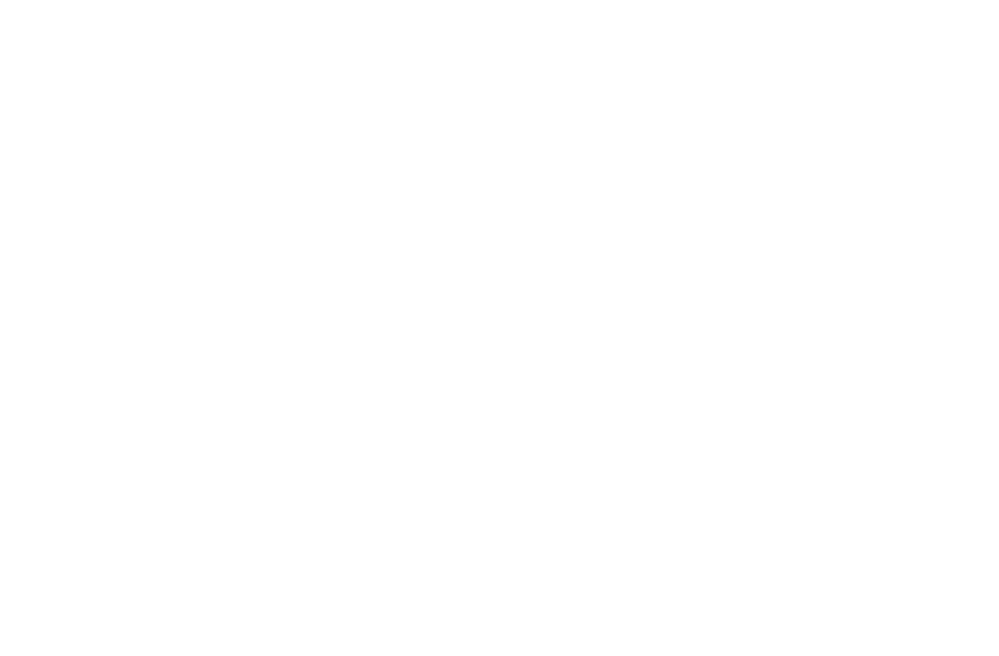
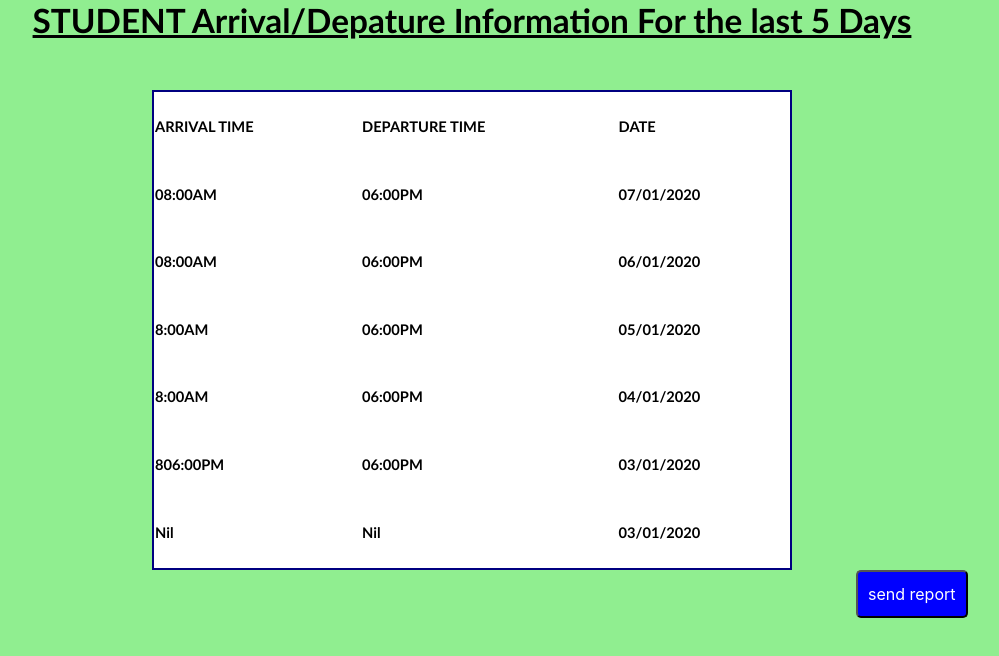
Before and after one commit to wathigo/student-management-system, a React (Create React App) app: page /adInfo in a window 1280 px wide. Shown: the top 656 px of the page, without its empty margins (168-1167 px from the left). Built offline with nearby package versions, Linux system fonts and the light colour scheme.

Commit message:
Added more functionalities

```diff
--- a/package.json
+++ b/package.json
@@ -8,6 +8,7 @@
     "@fortawesome/react-fontawesome": "^0.1.4",
     "bootstrap": "^4.3.1",
     "react": "^16.8.6",
+    "react-burger-menu": "^2.6.11",
     "react-dom": "^16.8.6",
     "react-router-dom": "^5.0.1",
     "react-scripts": "3.0.1",
--- a/src/App.css
+++ b/src/App.css
@@ -98,15 +98,6 @@
   border-bottom: 1px solid #fff;
   margin-bottom: 10px;
 }
-
-.nav input{
-  width: 20%;
-  height: 5vh;
-  margin-top: 2.5vh;
-  border-radius: 5px;
-  box-shadow: 1px 1px 8px 8px rgba(255, 255, 255, .2)
-}
-
 .nav figure{
   height: 8vh;
   width: 10%;
@@ -139,7 +130,8 @@
 }
 .power{
   text-align: right;
-  width: 20%;
+  position: absolute;
+  right: 0;
 }
 
 .power-btn{
@@ -165,7 +157,7 @@
   border-top-right-radius: 50px;
 }
 
-.menu-item{
+.menu-items{
   background:
     linear-gradient(
       rgba(0, 0, 0, 0.5),
@@ -186,16 +178,21 @@
   box-sizing: border-box;
 }
 
-.menu-item p{
+.menu-items p{
   height: 20%;
   margin-top: 30%;
 }
 
-.menu-item:first-of-type{
+.menu-items p a{
+  color: #fff;
+  cursor: pointer;
+}
+
+.menu-items:first-of-type{
   margin: 0 6% 0 6%;
 }
 
-.menu-item:last-of-type{
+.menu-items:last-of-type{
   margin-left: 29.5%;
 }
 
@@ -210,3 +207,109 @@
     url(images/mbg.jpg);
   background-size: cover;
 }
+
+.search-input{
+  width: 30%;
+  display: inline-block;
+}
+
+.lable{
+  width: 60%;
+  display: inline-block;
+}
+.toggle{
+  display: none;
+}
+.toggle:checked ~ .mobile-nav-2{
+  display: block;
+}
+.toggle:checked ~ header .mobile-nav-1 label{
+  transform: rotate(360deg);
+}
+.toggle-label, .bm-burger-button button{
+  text-align: right;
+  position: absolute;
+  left: 95vw !important;
+  height: 7vh !important;
+  width: 3vw !important;
+  line-height: 7vh;
+  font-size: 50px;
+  margin-right: 20px;
+  color: #fff;
+  cursor: pointer;
+  top: 0;
+}
+.mobile-nav-2{
+  visibility: hidden;
+  background: linear-gradient(to right bottom, rgb(204, 0, 153), rgb(255, 68, 34) 85%);
+  z-index: 2;
+  position: absolute;
+  top: 0;
+  right: 0;
+  width: 100%;
+}
+
+.bm-item-list{
+  position: absolute;
+  top: -100vh;
+  background-color: #90EE90;
+  padding-top: 50px;
+}
+
+.bm-item-list a{
+  text-decoration: none;
+  color: #000;
+  padding-right: 200px;
+  font-weight: bold;
+  padding-bottom: 10px;
+  padding-left: 20px;
+}
+
+/* Fees info styles */
+
+h3{
+  font-family: Calibri;
+  font-size: 25pt;
+  font-style: normal;
+  font-weight: bold;
+  color: #000;
+  margin-bottom: 50px;
+  text-align: center;
+  text-decoration: underline
+}
+
+table{
+  font-family: Calibri;
+  color: #000;
+  font-size: 11pt;
+  font-style: normal;
+  font-weight: bold;
+  text-align:;
+  background-color: #fff;
+  border-collapse: collapse;
+  border: 2px solid navy;
+  height: 40vh;
+}
+table.inner{
+  border: 0px
+}
+
+.ad-container table{
+  margin: 0 auto;
+  width: 50vw;
+  height: 60vh;
+}
+
+.fee-container, .perfomance-container, .ad-container{
+  background-color: #90EE90;
+  height: 100vh;
+}
+
+.rpt-btn{
+  color: #fff;
+  border-radius: 5px;
+  padding: 10px;
+  background-color: blue;
+  position: absolute;
+  left: 80vw;
+}
--- /dev/null
+++ b/src/components/AD.js
@@ -0,0 +1,57 @@
+import React from 'react'
+import ReactDOM from 'react-dom'
+import Nav from './Nav'
+
+
+const Ad = () => {
+  return (
+<div className="ad-container">
+    <h3>STUDENT Arrival/Depature Information For the last 5 Days</h3>
+
+<form>
+
+<table>
+  <tr>
+    <th>ARRIVAL TIME</th>
+    <th>DEPARTURE TIME</th>
+    <th>DATE</th>
+  </tr>
+  <tr>
+    <td>08:00AM</td>
+    <td>06:00PM</td>
+    <td>07/01/2020</td>
+  </tr>
+  <tr>
+    <td>08:00AM</td>
+    <td>06:00PM</td>
+    <td>06/01/2020</td>
+  </tr>
+  <tr>
+    <td>8:00AM</td>
+    <td>06:00PM</td>
+    <td>05/01/2020</td>
+  </tr>
+  <tr>
+    <td>8:00AM</td>
+    <td>06:00PM</td>
+    <td>04/01/2020</td>
+  </tr>
+  <tr>
+    <td>806:00PM</td>
+    <td>06:00PM</td>
+    <td>03/01/2020</td>
+  </tr>
+  <tr>
+    <td>Nil</td>
+    <td>Nil</td>
+    <td>03/01/2020</td>
+  </tr>
+</table>
+
+</form>
+<input type="button" value="send report" className="rpt-btn"/>
+</div>
+  );
+}
+
+export default Ad;
--- /dev/null
+++ b/src/components/FeesInfo.js
@@ -0,0 +1,92 @@
+import React from 'react'
+import ReactDOM from 'react-dom'
+import { useSpring, animated } from 'react-spring'
+import Nav from './Nav'
+
+
+const Fees = () => {
+  return (
+<div className="fee-container">
+    <h3>STUDENT Fees Information</h3>
+
+<form>
+
+<table align="center" cellpadding = "10">
+
+<tr>
+<td>FIRST NAME</td>
+<td><input type="text" name="First_Name" maxlength="30" value="Simon"/>
+</td>
+</tr>
+
+<tr>
+<td>LAST NAME</td>
+<td><input type="text" name="Last_Name" maxlength="30" value="Kemboi" />
+</td>
+</tr>
+
+<tr>
+<td>EMAIL ID</td>
+<td><input type="text" name="Email_Id" maxlength="100" value="kemboi@example.org"/></td>
+</tr>
+
+<tr>
+<td>GENDER</td>
+<td>
+Male <input type="radio" name="Gender" value="Male" checked="checked" />
+Female <input type="radio" name="Gender" value="Female" />
+</td>
+</tr>
+
+
+<tr>
+<td>FEES INFORMATION <br /><br /><br /><br /><br /><br /><br /></td>
+
+<td>
+<table>
+
+<tr>
+<td align="center"><b>Term</b></td>
+<td align="center"><b></b></td>
+<td align="center"><b>Total Fees</b></td>
+<td align="center"><b>Fees paid</b></td>
+<td align="center"><b>Fees balance</b></td>
+</tr>
+
+<tr>
+<td>1</td>
+<td>Term 1</td>
+<td><input type="text" name="ClassX_Board" maxlength="30" value="30,000" /></td>
+<td><input type="text" name="ClassX_Percentage" maxlength="30" value="25,000" /></td>
+<td><input type="text" name="ClassX_YrOfPassing" maxlength="30" value="5,000" /></td>
+</tr>
+
+<tr>
+<td>2</td>
+<td>Term 2</td>
+<td><input type="text" name="ClassXII_Board" maxlength="30" value="18,000" /></td>
+<td><input type="text" name="ClassXII_Percentage" maxlength="30" value="10,000" /></td>
+<td><input type="text" name="ClassXII_YrOfPassing" maxlength="30" value="8,000" /></td>
+</tr>
+
+<tr>
+<td>3</td>
+<td>Term 3</td>
+<td><input type="text" name="Graduation_Board" maxlength="30" value="10,000" /></td>
+<td><input type="text" name="Graduation_Percentage" maxlength="30" value="5,000" /></td>
+<td><input type="text" name="Graduation_YrOfPassing" maxlength="30" value="5,000" /></td>
+</tr>
+
+</table>
+
+</td>
+</tr>
+</table>
+
+</form>
+<input type="button" value="send report" className="rpt-btn"/>
+</div>
+  );
+}
+
+export default Fees;
--- a/src/components/Home.js
+++ b/src/components/Home.js
@@ -1,14 +1,18 @@
 import React from 'react';
 import Students from './Students'
 import Nav from './Nav'
+import SideNav from './SideNav'
 
-const App = () => {
+const Home = () => {
   return (
-    <div className="home">
+    <div id="page-wrap">
+    <main id="home" className="home">
       <Nav/>
       <Students/>
+    </main>
+      <SideNav pageWrapId={"page-wrap"} outerContainerId={"home"}/>
     </div>
   );
 }
 
-export default App;
+export default Home;
--- a/src/components/Menu.js
+++ b/src/components/Menu.js
@@ -1,23 +1,26 @@
-import React from 'react';
+import React from 'react'
+import ReactDOM from 'react-dom'
+import { useSpring, animated } from 'react-spring'
 import Nav from './Nav'
 
-const App = () => {
+
+const Menu = () => {
   return (
     <div className="menu-container">
     <Nav/>
     <div className="menu">
-      <div className="menu-item">
-        <p>Fees Info</p>
+      <div className="menu-items">
+        <p><a href="/feesInfo">Fees Info</a></p>
       </div>
-      <div className="menu-item">
-        <p>Student Perfomance</p>
+      <div className="menu-items">
+        <p><a href="./perfomanceInfo">Student Perfomance</a></p>
       </div>
-      <div className="menu-item">
-        <p>Units Taken</p>
+      <div className="menu-items">
+        <p><a href='adInfo'>Arrival/Departure Info</a></p>
       </div>
     </div>
     </div>
   );
 }
 
-export default App;
+export default Menu;
--- a/src/components/Nav.js
+++ b/src/components/Nav.js
@@ -1,17 +1,14 @@
 import React from 'react';
 import logo from '../images/students.png'
-import { FontAwesomeIcon } from '@fortawesome/react-fontawesome';
-import { faPowerOff } from '@fortawesome/free-solid-svg-icons'
 
-const Nav = () => {
+
+const Nav = (props) => {
   return (
     <div className="nav">
       <figure className="fl-left logo">
         <img src={logo} alt="log0"/>
       </figure>
       <span className="cl-white nav-header"> Logged in as Admin: k09-5039-2783 </span>
-      <input type="text" placeholder="search" className="fl-right"/>
-      <span className='power'> <FontAwesomeIcon className="power-btn" icon={faPowerOff}/></span>
     </div>
   );
 }
--- /dev/null
+++ b/src/components/Perfomance.js
@@ -0,0 +1,82 @@
+import React from 'react'
+import ReactDOM from 'react-dom'
+import Nav from './Nav'
+
+
+const Perfomance = () => {
+  return (
+<div className="perfomance-container">
+    <h3>STUDENT Perfomance Information</h3>
+
+<form>
+
+<table align="center" cellpadding = "10">
+
+<tr>
+<td>FIRST NAME</td>
+<td><input type="text" name="First_Name" value="Simon"/>
+</td>
+</tr>
+
+<tr>
+<td>LAST NAME</td>
+<td><input type="text" name="Last_Name" value="Kemboi" />
+</td>
+</tr>
+
+<tr>
+<td>EMAIL ID</td>
+<td><input type="text" name="Email_Id" value="kemboi@example.org"/></td>
+</tr>
+
+<tr>
+<td>GENDER</td>
+<td>
+Male <input type="radio" name="Gender" value="Male" checked="checked" />
+Female <input type="radio" name="Gender" value="Female" />
+</td>
+</tr>
+
+
+<tr>
+<td>FEES INFORMATION <br /><br /><br /><br /><br /><br /><br /></td>
+
+<td>
+<table>
+
+<tr>
+<td align="center"><b>Term</b></td>
+<td align="center"><b></b></td>
+<td align="center"><b>Grade</b></td>
+</tr>
+
+<tr>
+<td>1</td>
+<td>Term 1</td>
+<td><input type="text" name="ClassX_Board" value="B+" /></td>
+</tr>
+
+<tr>
+<td>2</td>
+<td>Term 2</td>
+<td><input type="text" name="ClassXII_Board" value="A" /></td>
+</tr>
+
+<tr>
+<td>3</td>
+<td>Term 3</td>
+<td><input type="text" name="Graduation_Board" value="A" /></td>
+</tr>
+</table>
+
+</td>
+</tr>
+</table>
+
+</form>
+<input type="button" value="send report" className="rpt-btn"/>
+</div>
+  );
+}
+
+export default Perfomance;
--- /dev/null
+++ b/src/components/SideNav.js
@@ -0,0 +1,66 @@
+import React from "react";
+import { slide as Menu } from "react-burger-menu";
+import { FontAwesomeIcon } from '@fortawesome/react-fontawesome';
+import { faPowerOff } from '@fortawesome/free-solid-svg-icons'
+
+class SideNav extends React.Component {
+  constructor (props) {
+    super(props)
+    this.state = {
+      menuOpen: false
+    }
+  }
+
+  // This keeps your state in sync with the opening/closing of the menu
+  // via the default means, e.g. clicking the X, pressing the ESC key etc.
+  handleStateChange (state) {
+    this.setState({menuOpen: state.isOpen})
+  }
+
+  // This can be used to close the menu, e.g. when a user clicks a menu item
+  closeMenu () {
+    this.setState({menuOpen: false})
+  }
+  handleClick = () =>{
+    this.toggleMenu();
+    this.props.handleClick();
+  }
+  // This can be used to toggle the menu, e.g. when using a custom icon
+  // Tip: You probably want to hide either/both default icons if using a custom icon
+  // See https://github.com/negomi/react-burger-menu#custom-icons
+  toggleMenu = () => {
+    console.log('state toggled')
+    this.setState({menuOpen: !this.state.menuOpen})
+  }
+
+  render () {
+    return (
+      <div>
+        <Menu
+          pageWrapId={this.props.pageWrapId}
+          outerContainerId={this.props.outerContainerId}
+          customBurgerIcon={<span className="toggle-label" for="toggle"> &#8801;</span>}
+          isOpen={this.state.menuOpen}
+          onStateChange={(state) => this.handleStateChange(state)}
+        >
+        <a className="menu-item" href="#">
+          Form 1
+        </a>
+
+        <a className="menu-item" onClick={this.handleClick} href="#">
+          Form 2
+        </a>
+
+        <a className="menu-item" href="#">
+          Form 3
+        </a>
+
+        <a className="menu-item" href="#">
+          Form 4
+        </a>
+        </Menu>
+      </div>
+    )
+  }
+}
+export default SideNav;
--- a/src/components/Students.js
+++ b/src/components/Students.js
@@ -23,7 +23,7 @@
     return(
       <div className='overlay'>
         <div className='List'>
-        <h3 className="lable"> List of all Students</h3>
+        <h3 className="lable"> List of all Students</h3><input type="text" placeholder="search" className="search-input"/>
         <AutoSizer>
           {
             ({ width, height }) => {
--- a/src/index.js
+++ b/src/index.js
@@ -8,6 +8,9 @@
 import App from './App';
 import Students from './components/Home'
 import Menu from './components/Menu'
+import Fee from './components/FeesInfo'
+import Perfomance from './components/Perfomance'
+import Ad from './components/AD'
 
 
 
@@ -17,6 +20,9 @@
         <Route exact path="/" component={App} />
         <Route path="/home" component={Students} />
         <Route path="/menu" component={Menu} />
+        <Route path="/feesInfo" component={Fee} />
+        <Route path="/perfomanceInfo" component={Perfomance} />
+        <Route path="/adInfo" component={Ad} />
       </Switch>
   </Router>
 
```
Also changed, not shown: 1 other file (tests, documents, lock files or other folders).
